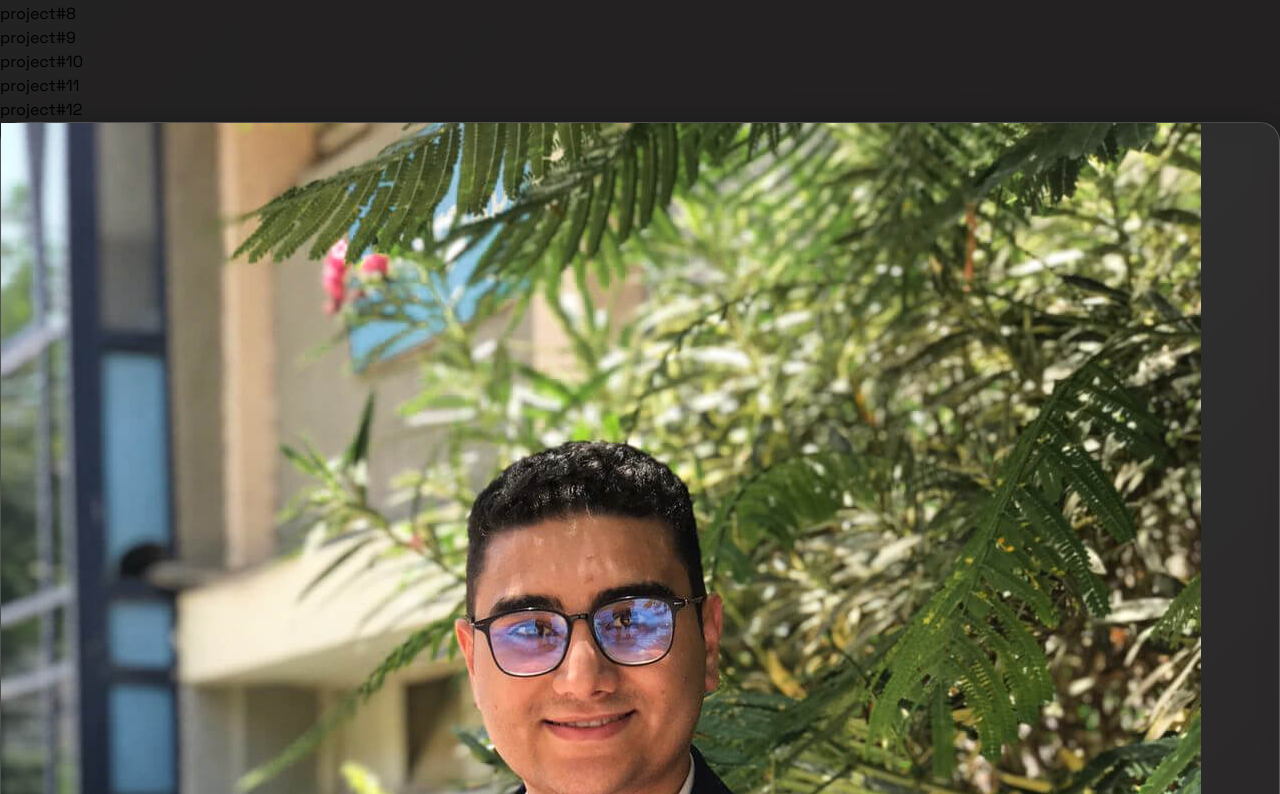
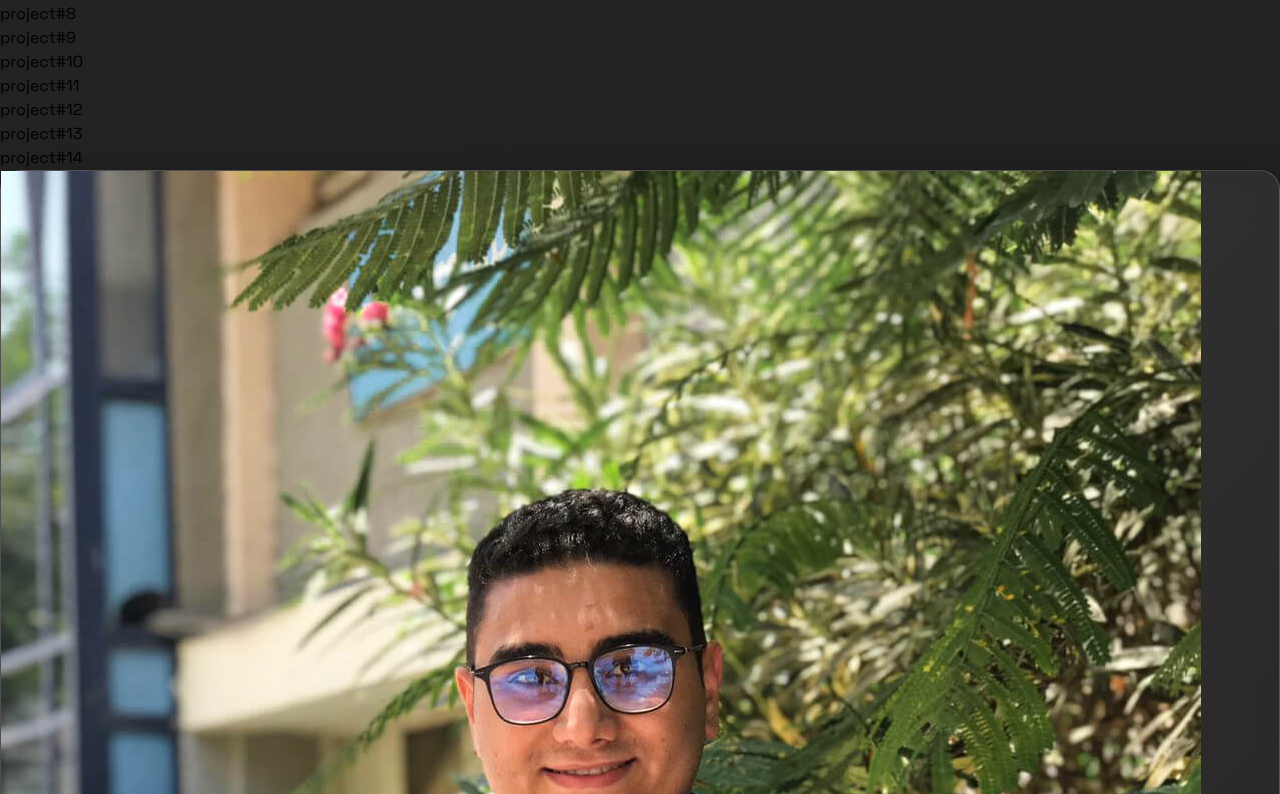
Before and after one commit to Ahmed-Mustafa-Kamel/DevSquad-Portfolio, a React (Vite) app: page / in a window 1280 px wide. Shown: the part 9006-9800 px from the top of the page. Built offline with nearby package versions, Linux system fonts and the light colour scheme.

Commit message:
`Added member profiles and projects with updated links and images`

```diff
--- a/src/assets/MemberCard.jsx
+++ b/src/assets/MemberCard.jsx
@@ -21,8 +21,8 @@ const Members = [
     name: "Ahmed Mahrez",
     job: "FullStack Developer",
     links: {
-      github: "",
-      linkedin: "",
+      github: "https://github.com/MA7REZ1",
+      linkedin: "https://www.linkedin.com/in/ahmed-mahrez-hikal-5b47542a0/",
       YouTube: " ",
     },
   },
@@ -31,7 +31,7 @@ const Members = [
     name: "Mustafa Yakout",
     job: "FrontEnd Developer",
     links: {
-      github: "",
+      github: "https://github.com/yakout11",
       linkedin: "",
       YouTube: " ",
     },
@@ -48,7 +48,7 @@ const Members = [
   },
   {
     picture: "",
-    name: "Hussein",
+    name: "Hussein El-Daramaly",
     job: "BackEnd Developer",
     links: {
       github: "",
--- a/src/assets/projects.jsx
+++ b/src/assets/projects.jsx
@@ -10,6 +10,8 @@ import aiChat from "./ma7rez/aichat.png";
 import PhpECommerce from "./ahmed-samy/php e-commerce.jpg";
 import PhpBookStore from "./ahmed-samy/php bookStore.jpg";
 import PhpSocialNetworking from "./ahmed-samy/social networking.jpg";
+import Kayan from "./ma7rez/kayan.png";
+import trainingArabic from "./ma7rez/training arabic.png";
 
 export const Projects = [
   {
@@ -123,4 +125,23 @@ export const Projects = [
         "https://github.com/A1h9m9/social-networking-site-using-php-and-mysql",
     },
   },
+  {
+    img: Kayan,
+    title: "project#13",
+    description: "Fullstack E-Learning Platform",
+    links: {
+      site: "https://kayan.lovestoblog.com/?i=3",
+      github:"",
+    },
+  },
+  {
+    img: trainingArabic,
+    title: "project#14",
+    description: "Fullstack E-Learning Platform",
+    links: {
+      site: "https://at3lm.atwebpages.com/",
+      github:"",
+    },
+  },
+
 ];
```
Also changed, not shown: src/assets/ma7rez/kayan.png (added), src/assets/ma7rez/training arabic.png (added).
